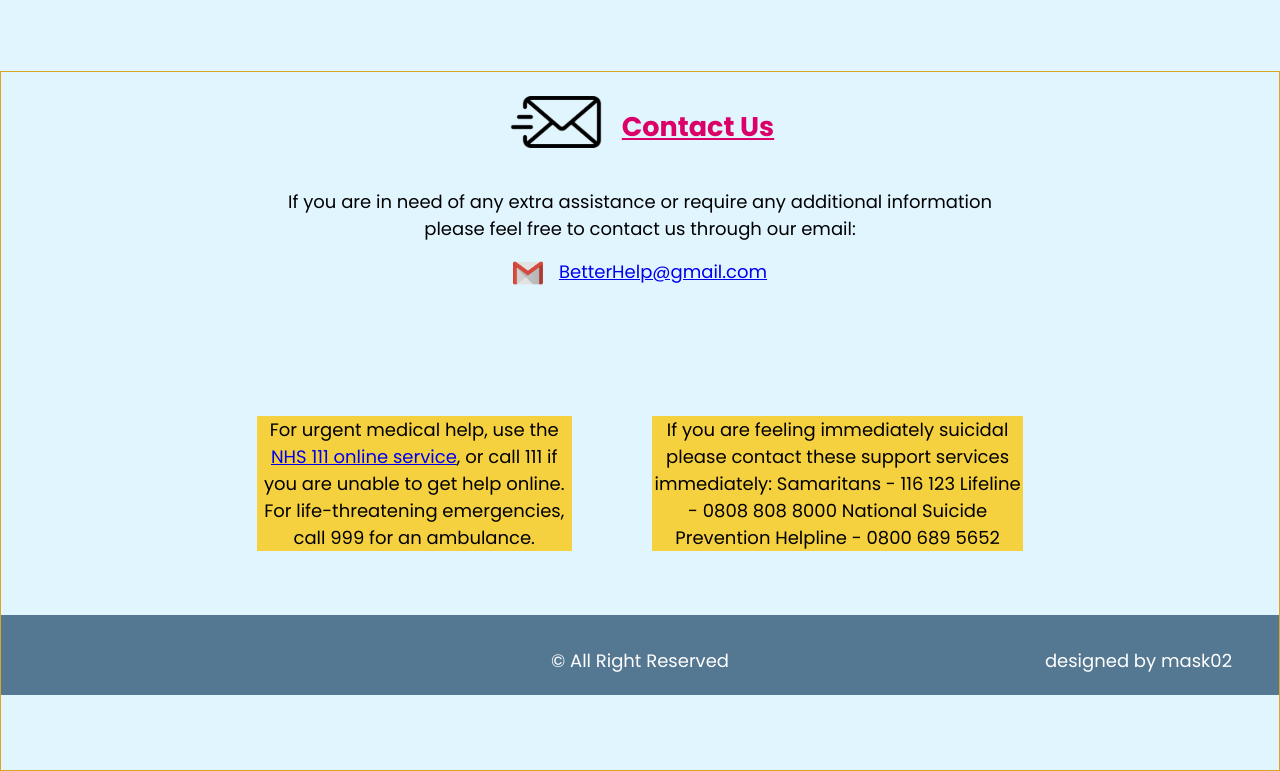
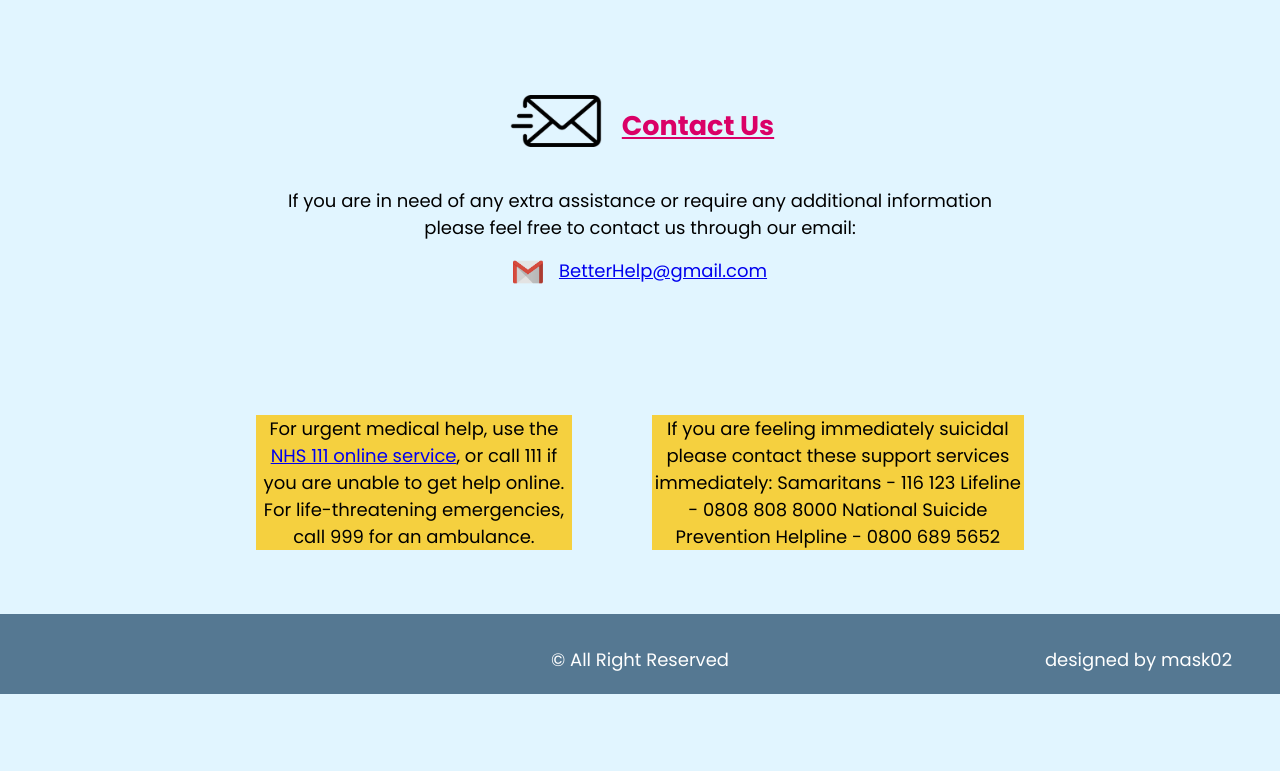
Before and after one commit to Mask02/Better-Days, a plain HTML site: page index.htm in a window 1280 px wide. Shown: the part 4561-5332 px from the top of the page. Drawn offline with Linux system fonts and the light colour scheme.

Commit message:
css update

```diff
--- a/css/styles.css
+++ b/css/styles.css
@@ -491,7 +491,7 @@ text-decoration: underline;
 
 
 #contact_us{
-    border: 1px solid goldenrod;
+    /* border: 1px solid goldenrod; */
     margin-top: 5.5rem;
     /* padding-top: 5.5rem; */
     width: 100%;
```
